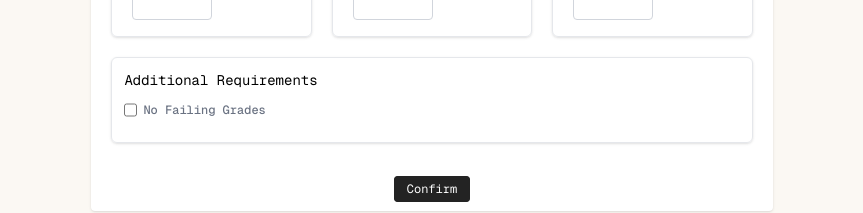
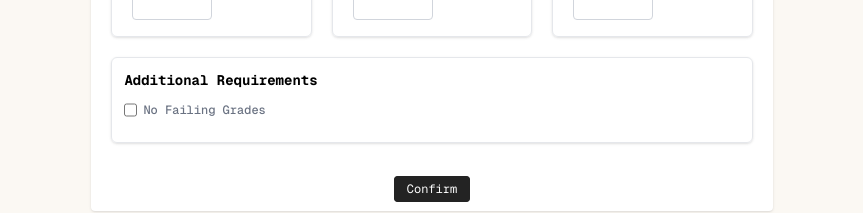
Before and after one commit to eli-fstn/Echo, a React (Vite) app: page / in a window 1280 px wide. Shown: the part 645-858 px from the top of the page, without its empty margins (208-1071 px from the left). Built offline with nearby package versions, Linux system fonts and the light colour scheme; a web font is replaced by a local one.

Commit message:
style: changed and updated the UI of restriction card + fixed the bug in geist mono font

```diff
--- a/src/components/ui/RestrictionCard.tsx
+++ b/src/components/ui/RestrictionCard.tsx
@@ -147,7 +147,7 @@ function RestrictionCard(
 
       {/* CHECKBOXES */}
         <div className="p-3 mt-5 border border-gray-200 rounded-md shadow hover:shadow-md hover:-translate-y-1 transition duration-200">
-          <p className="font-mono text-sm">Additional Requirements</p>
+          <p className="font-mono text-sm font-bold">Additional Requirements</p>
           <div className="flex my-3">
             <input
               type="checkbox"
--- a/src/pages/Dashboard.tsx
+++ b/src/pages/Dashboard.tsx
@@ -159,7 +159,7 @@ function Dashboard() {
 
             {gwa !== null && (
               <p className={`text-sm text-center mt-3 ${isDisqualified ? "text-red-500" : ""}`}>
-                <span className="font-bold font-mono text-sm ml-1">
+                <span className="font-mono text-sm ml-1">
                   {honorResult}
                 </span>
               </p>
```
